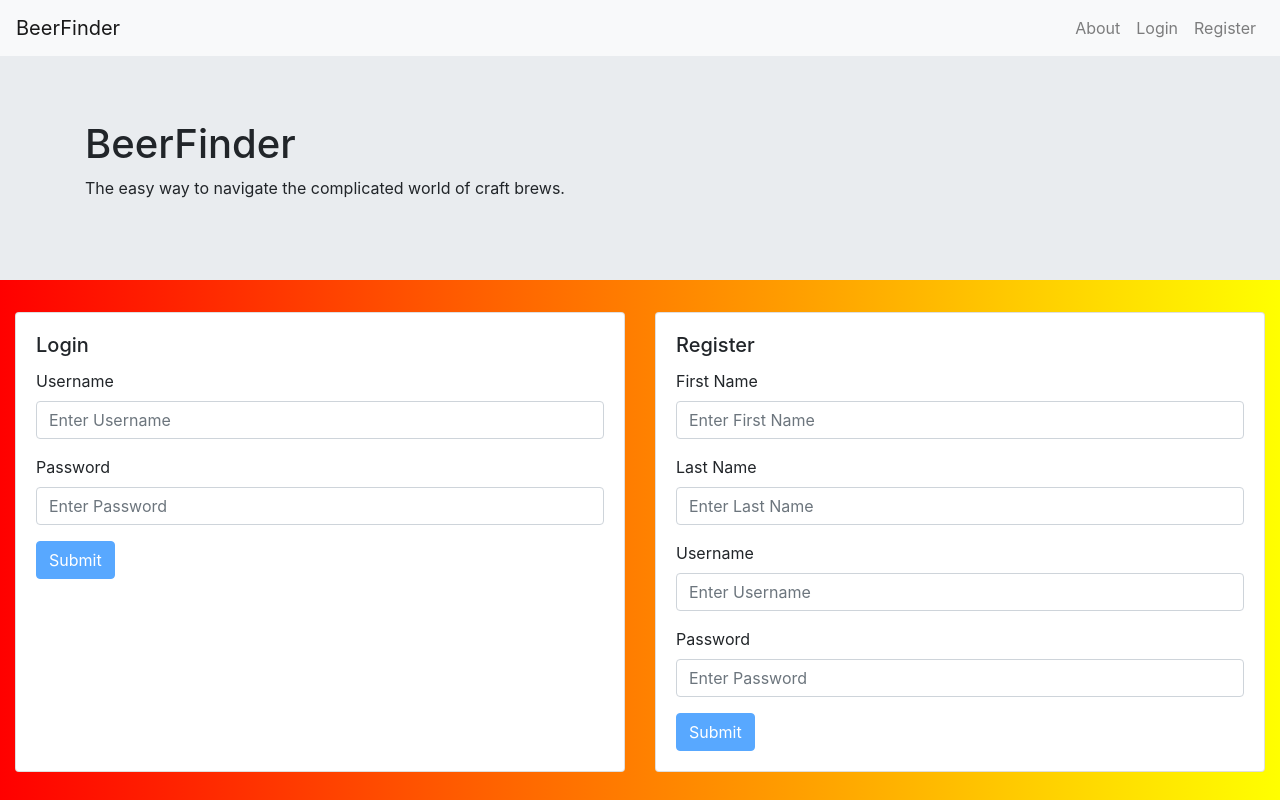
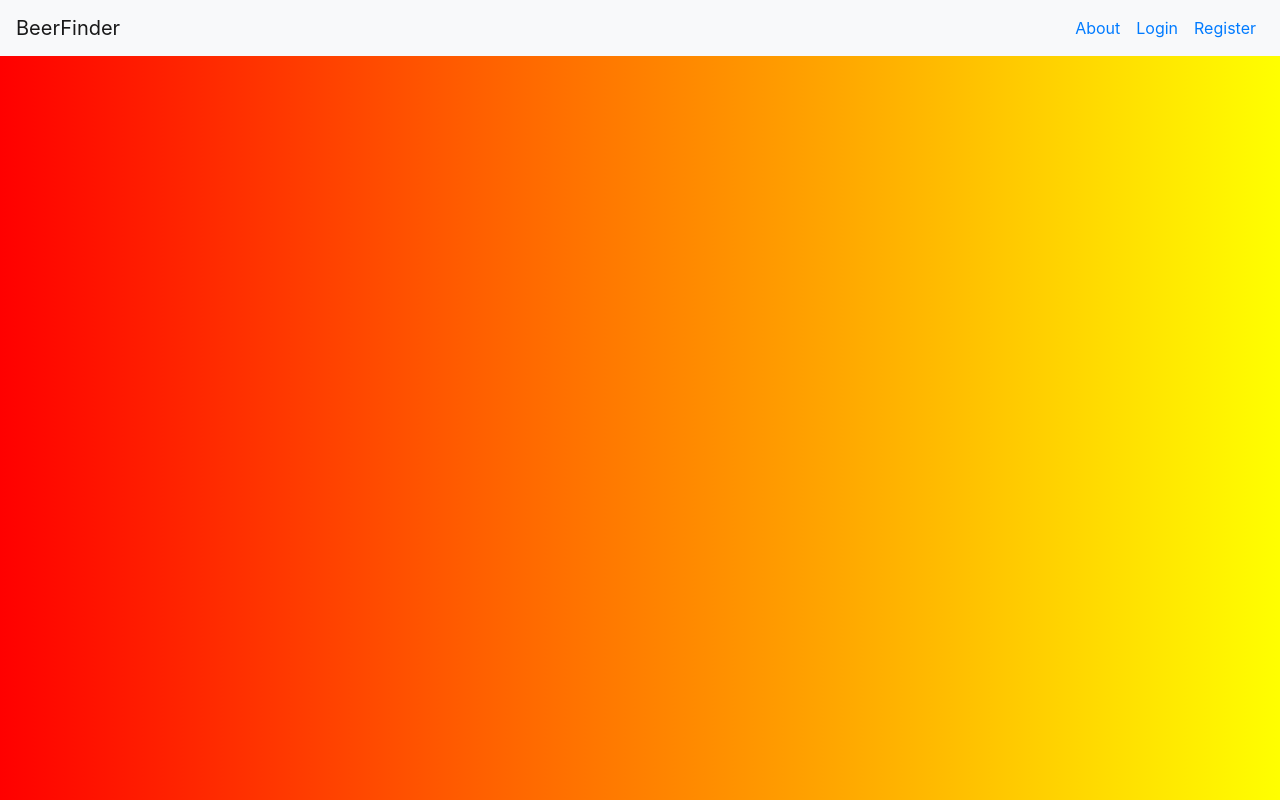
Before and after one commit to NickPerisich/beer426, a React (Create React App) app: page /about in a window 1280 px wide. Built offline with nearby package versions, Linux system fonts and the light colour scheme.

Commit message:
jfksdlfsdj

```diff
--- a/package.json
+++ b/package.json
@@ -19,6 +19,7 @@
     "react": "^16.13.1",
     "react-bootstrap": "^1.3.0",
     "react-dom": "^16.13.1",
+    "react-router-dom": "^5.2.0",
     "react-scripts": "3.4.3"
   },
   "scripts": {
--- a/src/App.js
+++ b/src/App.js
@@ -1,16 +1,53 @@
-import React from 'react';
-import Navigation from './Navigation';
+import React, {useState} from 'react';
+import Navbar from 'react-bootstrap/Navbar';
+import Nav from 'react-bootstrap/Nav';
 import LandingJumbotron from './LandingJumbotron'
-import Landing from './Landing'
+import Landing from './Landing';
+import ProfilePage from './ProfilePage';
+import {
+  BrowserRouter as Router,
+  Switch,
+  Route,
+  Link
+} from "react-router-dom";
 
 
 function App() {
+  let [username, setUsername] = useState('');
+
+  const logInUser = (username) => {
+    setUsername(username);
+  }
+
   return (
-    <div>
-      <Navigation />
-      <LandingJumbotron />
-      <Landing />
-    </div>
+    <Router>
+      <Navbar bg="light" expand="lg">
+      <Navbar.Brand href="#home">BeerFinder</Navbar.Brand>
+        <Navbar.Toggle aria-controls="basic-navbar-nav" />
+        <Navbar.Collapse id="basic-navbar-nav">
+          <Nav className="ml-auto">
+            <Nav.Link>
+              <Link to="/about">About</Link>
+            </Nav.Link>
+            <Nav.Link>
+              <Link to="/home">Login</Link>
+            </Nav.Link>
+            <Nav.Link>
+              <Link to="/link">Register</Link>
+            </Nav.Link>
+          </Nav>
+        </Navbar.Collapse>
+      </Navbar>
+      <Switch>
+        <Route exact path="/">
+          <LandingJumbotron />
+          <Landing logInUser={logInUser} />
+        </Route>
+        <Route path="/about">
+          <ProfilePage username={username}/>
+        </Route>
+      </Switch>
+    </Router>
   );
 }
 
--- a/src/Landing.js
+++ b/src/Landing.js
@@ -3,8 +3,11 @@ import Form from 'react-bootstrap/Form'
 import Button from 'react-bootstrap/Button'
 import Card from 'react-bootstrap/Card'
 import CardDeck from 'react-bootstrap/CardDeck'
+import { useHistory } from "react-router-dom";
 
-function Landing() {
+function Landing(props) {
+  let history = useHistory();
+
   const [register, setRegister] = useState({
     username: "",
     password: "",
@@ -17,6 +20,9 @@ function Landing() {
     password: ""
   });
 
+  const [loginMessage, setLoginMessage] = useState('')
+  const [registerMessage, setRegisterMessage] = useState('')
+
   function handleLoginSubmit(event){
     event.preventDefault();
     fetch('/api/login', {
@@ -26,7 +32,14 @@ function Landing() {
         'Content-Type': 'application/json',
       },
       body: JSON.stringify(login)
-    })
+    }).then(res => res.text()).then(res => {
+      if (res === 'INCORRECT'){
+        setLoginMessage("Incorrect username or password");
+      } else {
+        props.logInUser(login.username);
+        history.push("/about");
+      }
+    });
   }
 
   function handleRegisterSubmit(event){
@@ -38,7 +51,15 @@ function Landing() {
         'Content-Type': 'application/json',
       },
       body: JSON.stringify(register)
-    })
+    }).then(res => res.text()).then(res => {
+      if (res === 'TAKEN'){
+        setRegisterMessage("Username is already taken");
+      }
+      else {
+        props.logInUser(register.username);
+        history.push("/about");
+      }
+    });
   }
 
   function validateLoginForm() {
@@ -51,6 +72,11 @@ function Landing() {
     register.firstName.length > 0 &&
     register.lastName.length > 0;
   }
+
+  useEffect(() => {
+    setLoginMessage('');
+    setRegisterMessage('');
+  }, [login, register])
 
   return (
     <CardDeck style={{ marginRight: '0px', marginLeft: '0px', marginTop: '15px' }}>
@@ -67,7 +93,7 @@ function Landing() {
               <Form.Label>Password</Form.Label>
               <Form.Control type="password" placeholder="Enter Password" value={login.password} onChange={(e) => setLogin({...login, password: e.target.value})}/>
             </Form.Group>
-
+            {loginMessage && <p class="text-danger">{ loginMessage }</p>}
             <Button variant="primary" type="submit" disabled={!validateLoginForm()}>
               Submit
             </Button>
@@ -98,7 +124,7 @@ function Landing() {
               <Form.Label>Password</Form.Label>
               <Form.Control type="password" placeholder="Enter Password" value={register.password} onChange={(e) => setRegister({...register, password: e.target.value})} />
             </Form.Group>
-
+            {registerMessage && <p class="text-danger">{ registerMessage }</p>}
             <Button variant="primary" type="submit" disabled={!validateRegisterForm()}>
               Submit
             </Button>
--- a/src/Navigation.js
+++ /dev/null
@@ -1,21 +0,0 @@
-import React from 'react';
-import Navbar from 'react-bootstrap/Navbar';
-import Nav from 'react-bootstrap/Nav';
-
-function Navigation() {
-  return (
-    <Navbar bg="light" expand="lg">
-    <Navbar.Brand href="#home">BeerFinder</Navbar.Brand>
-      <Navbar.Toggle aria-controls="basic-navbar-nav" />
-      <Navbar.Collapse id="basic-navbar-nav">
-        <Nav className="ml-auto">
-          <Nav.Link href="#about">About</Nav.Link>
-          <Nav.Link href="#home">Login</Nav.Link>
-          <Nav.Link href="#link">Register</Nav.Link>
-        </Nav>
-      </Navbar.Collapse>
-    </Navbar>
-  );
-}
-
-export default Navigation;
--- /dev/null
+++ b/src/ProfilePage.js
@@ -0,0 +1,24 @@
+import React, {useState, useEffect} from 'react';
+import Container from 'react-bootstrap/Container'
+import Row from 'react-bootstrap/Row'
+import Col from 'react-bootstrap/Col'
+
+function LandingJumbotron(props) {
+
+  return (
+    <Container fluid>
+        <Row xs={1} sm={2} md={3} lg={4} xl={5}>
+            <Col><h1>{ props.username }</h1></Col>
+            <Col><h1>{ props.username }</h1></Col>
+            <Col><h1>{ props.username }</h1></Col>
+            <Col><h1>{ props.username }</h1></Col>
+            <Col><h1>{ props.username }</h1></Col>
+            <Col><h1>{ props.username }</h1></Col>
+            <Col><h1>{ props.username }</h1></Col>
+            <Col><h1>{ props.username }</h1></Col>
+        </Row>
+    </Container>
+  );
+}
+
+export default LandingJumbotron;
```
Also changed, not shown: routes/index.js (+22 -4 lines), src/LandingJumbotron.js (+0 -8 lines), 1 other file (tests, documents, lock files or other folders).
